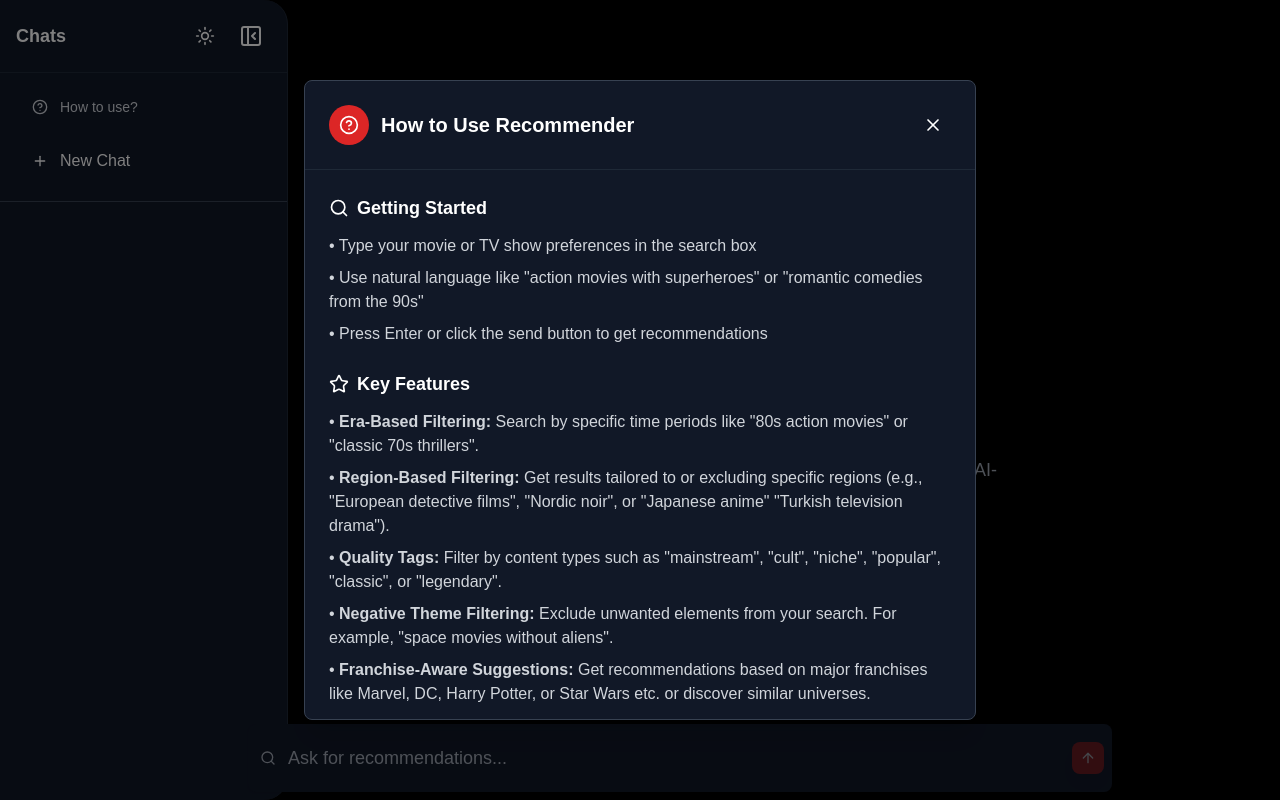
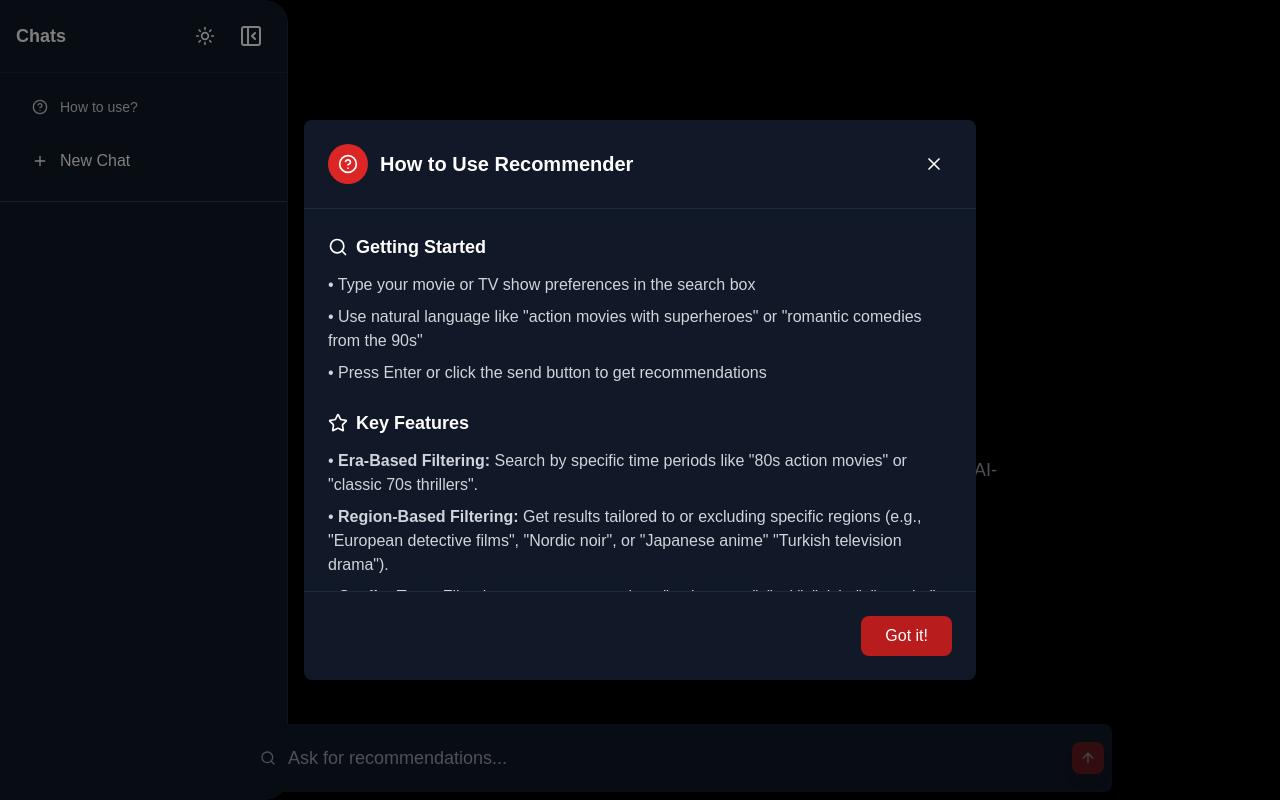
Before and after one commit to yigitcanozdemir/CineSearch-Demo-Frontend, a Next.js app: page / in a window 1280 px wide. Both pictures are taken after a click on the button "How to use?". Built offline with nearby package versions, Linux system fonts and the light colour scheme.

Commit message:
Fixed HowToUseModal scroll bar issue

```diff
--- a/app/page.tsx
+++ b/app/page.tsx
@@ -636,7 +636,7 @@ function HowToUseModal({
   return (
     <div className="fixed inset-0 bg-black bg-opacity-50 flex items-center justify-center z-50 p-4">
     <div
-      className={`${currentTheme.secondary} rounded-lg shadow-xl ${isMobile ? "max-w-full w-full max-h-[95vh]" : "max-w-2xl w-full max-h-[80vh]"} overflow-hidden border ${currentTheme.border}`}
+      className={`${currentTheme.secondary} rounded-lg shadow-xl w-full ${isMobile ? "max-w-full max-h-[80vh]" : "max-w-2xl max-h-[70vh]"} ${currentTheme.border} flex flex-col`}
       onClick={(e) => e.stopPropagation()}
     >
         {/* Header */}
```
